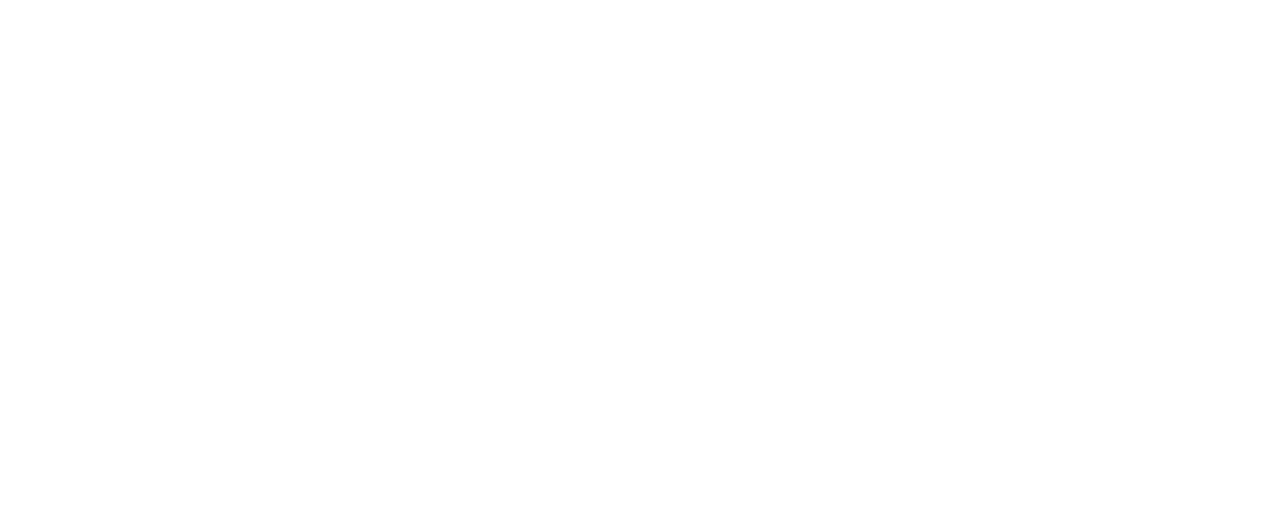
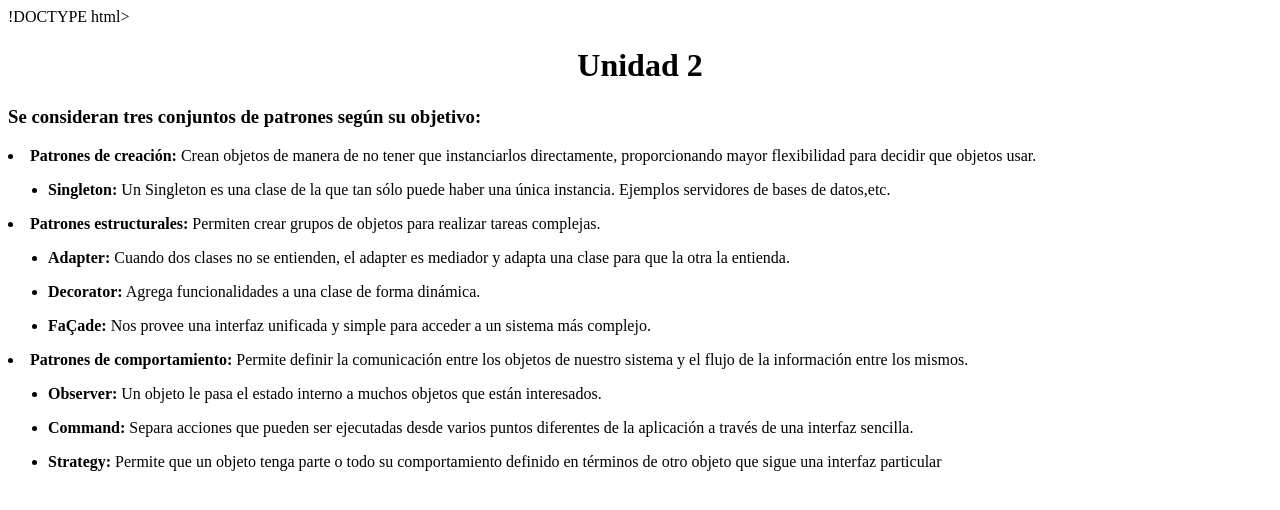
Before and after one commit to marymi8108/pagina-web, a plain HTML site: page unidad2.html in a window 1280 px wide. Drawn offline with Linux system fonts and the light colour scheme.

Commit message:
Update unidad2.html

```diff
--- a/unidad2.html
+++ b/unidad2.html
@@ -1,10 +1,38 @@
-<!DOCTYPE html>
+!DOCTYPE html>
 <html lang="en">
 <head>
     <meta charset="UTF-8">
     <title>Unidad 2</title>
+
 </head>
 <body>
+<h1 style="text-align: center">Unidad 2</h1>
 
+<h3>Se consideran tres conjuntos de patrones según su objetivo:</h3>
+
+  <li> <span><b>Patrones de creación:</b> Crean objetos de manera de no tener que instanciarlos directamente,
+    proporcionando mayor flexibilidad para decidir que objetos usar.</p>
+<ul>
+<li> <span><b>Singleton:</b> Un Singleton es una clase de la que tan sólo puede haber una única instancia.
+    Ejemplos servidores de bases de datos,etc.</p>
+</ul>
+
+<li> <span><b>Patrones estructurales:</b> Permiten crear grupos de objetos para realizar tareas complejas.</p>
+<ul>
+<li> <span></span><b>Adapter:</b> Cuando dos clases no se entienden, el adapter es mediador y adapta una clase para que la otra la entienda.</p>
+<li> <span></span><b>Decorator:</b> Agrega funcionalidades a una clase de forma dinámica.</p>
+<li> <span></span><b>FaÇade:</b> Nos provee una interfaz unificada y simple para acceder a un sistema más complejo.</p>
+</ul>
+
+<li> <span><b> Patrones de comportamiento:</b> Permite definir la comunicación entre los objetos de nuestro sistema y el flujo
+    de la información entre los mismos.</p>
+<ul>
+<li> <span></span><b>Observer:</b> Un objeto le pasa el estado interno a muchos objetos que están interesados.</p>
+<li> <span></span><b>Command: </b> Separa acciones que pueden ser ejecutadas desde varios puntos diferentes de la
+    aplicación a través de una interfaz sencilla.</p>
+<li> <span></span><b>Strategy:</b> Permite que un objeto tenga parte o todo su comportamiento definido en términos de
+    otro objeto que sigue una interfaz particular</p>
+
+</ul>
 </body>
 </html>
```
